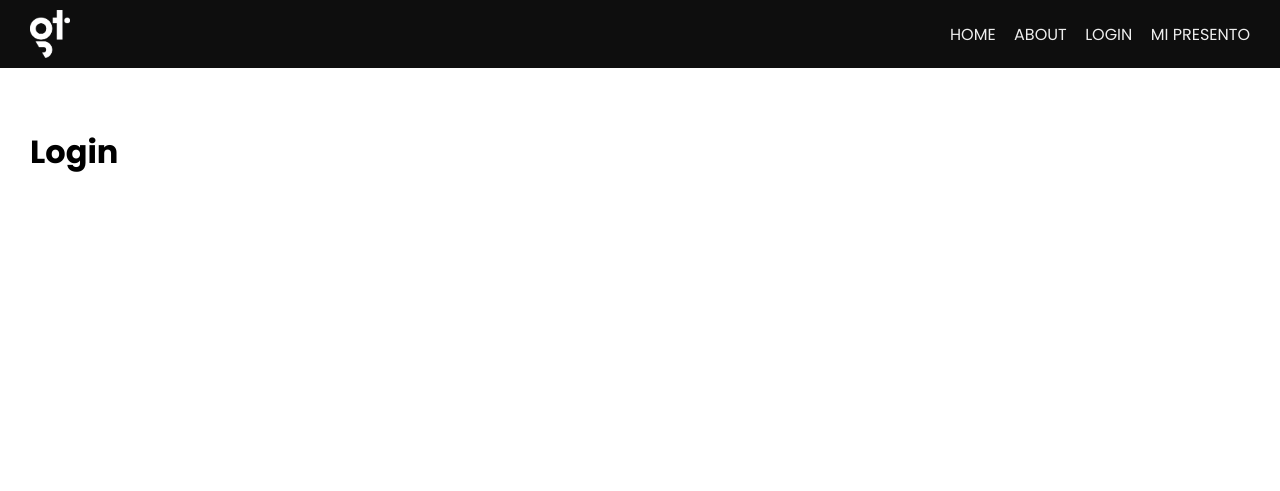
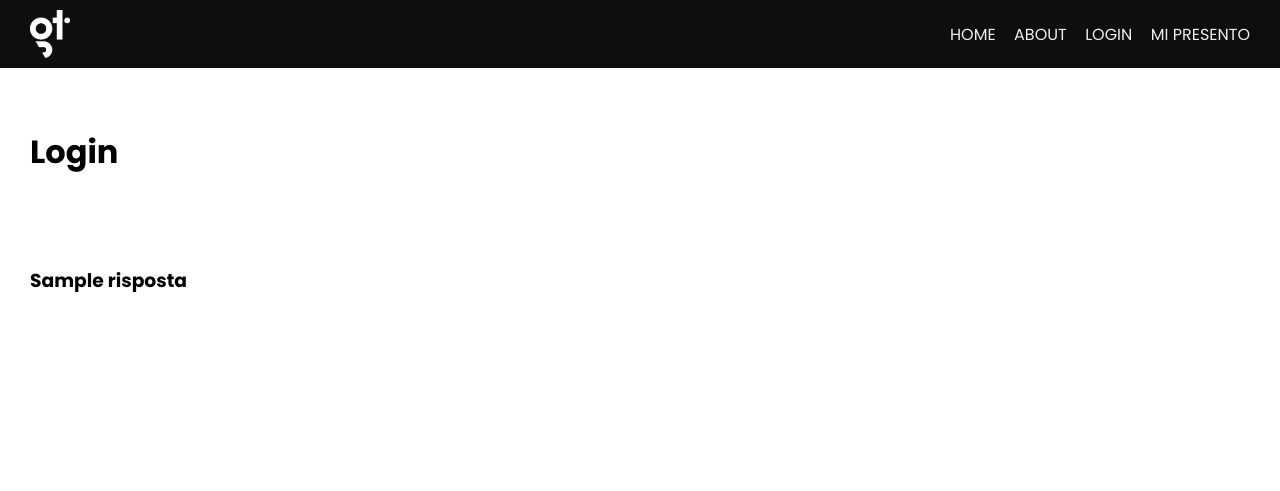
Before and after one commit to gretaTomasoni/edgemony-esercizi, a Node server app: template 9-02-2023/views/login.hbs in a window 1280 px wide. Shown: the top 491 px of the page. Run offline with Node 20, Linux system fonts and the light colour scheme; the template is opened without the code that fills it: most values are stand-ins (such as "Sample title", 1, 10 or a date in 2020).

Commit message:
Esercizio 9-02-2023

```diff
--- a/9-02-2023/app.js
+++ b/9-02-2023/app.js
@@ -52,8 +52,7 @@ app.get("/mi-presento", (req, res) => {
 app.post("/login", (req, res) => {
   const { name } = req.body;
   if (name) {
-    // return res.status(200).render("login", `Benvenuto/a ${name}`);
-    return res.status(200).send(`Benvenuto/a ${name}`);
+    return res.status(200).render("login", { risposta: `Benvenuto/a ${name}` });
   }
   res.status(400).send("per favore, aggiungi il dato");
 });
--- a/9-02-2023/views/login.hbs
+++ b/9-02-2023/views/login.hbs
@@ -9,6 +9,7 @@
   <body>
     {{> header }}
     <h1 class="wrapper">Login</h1>
+    <h3 class="wrapper"> {{risposta}} </h1>
     {{> footer }}
   </body>
 </html>
```
